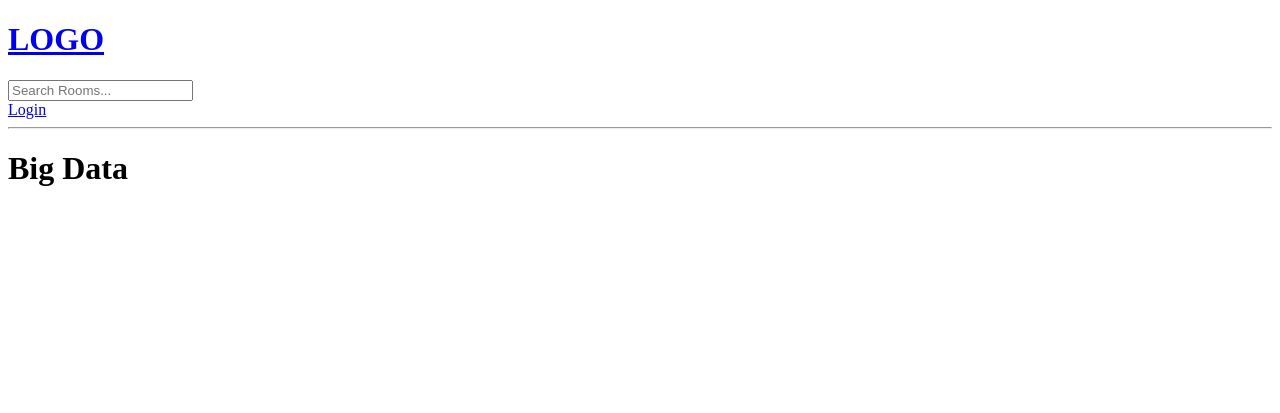
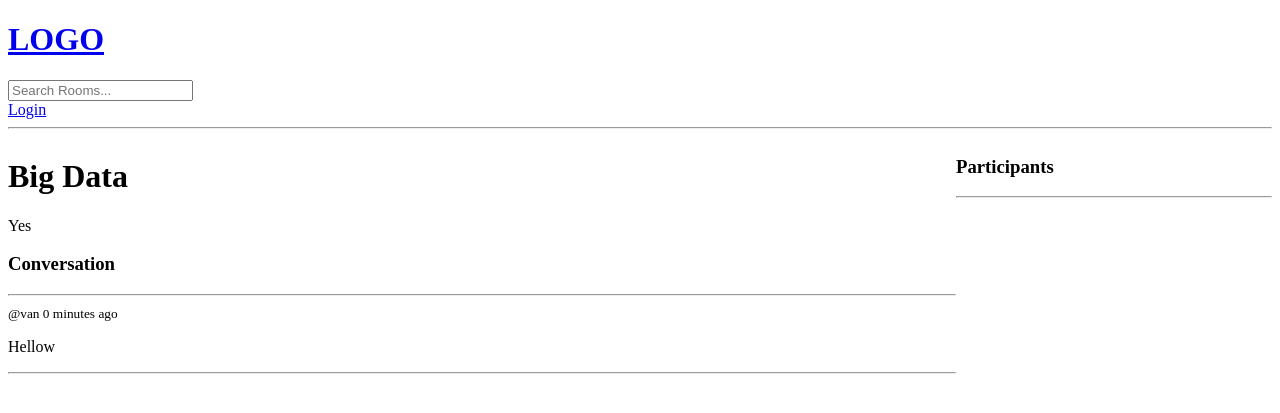
Before and after one commit to VanskieW/studybuddy, a Django app: page /room/5/ in a window 1280 px wide. Shown: the top 413 px of the page. Run offline with Django 4.2, Linux system fonts and the light colour scheme; data comes from the database, SQL or seed files in the repository; both versions use the stored data as it was after the commit.

Commit message:
posts and comments

```diff
--- a/StudyBuddy/settings.py
+++ b/StudyBuddy/settings.py
@@ -80,8 +80,8 @@ WSGI_APPLICATION = 'StudyBuddy.wsgi.application'
 DATABASES = {
     'default': {
         'ENGINE': 'django.db.backends.sqlite3',
-        'NAME': str(os.path.join(BASE_DIR, "db.sqlite3"))
-,
+        'NAME': BASE_DIR / 'db.sqlite3',
+
     }
 }
 
@@ -122,6 +122,7 @@ USE_TZ = True
 
 STATIC_URL = 'static/'
 
+
 # Default primary key field type
 # https://docs.djangoproject.com/en/4.0/ref/settings/#default-auto-field
 
--- a/base/models.py
+++ b/base/models.py
@@ -17,7 +17,7 @@ class Room(models.Model):
     topic = models.ForeignKey(Topic, on_delete=models.SET_NULL, null=True)
     name = models.CharField(max_length=200)
     description = models.TextField(null=True)
-    # participants =
+    participants = models.ManyToManyField(User, related_name='participants', blank=True)
     updated = models.DateTimeField(auto_now=True)
     created = models.DateTimeField(auto_now_add=True)
 
--- a/base/templates/base/rooms.html
+++ b/base/templates/base/rooms.html
@@ -2,6 +2,54 @@
 
 {% block content %}
 
-<h1>{{room.name}}</h1>
+<style>
+    .room-container{
+        display: grid;
+        grid-template-columns: 3fr 1fr;
+    }
+</style>
 
+<div class="room-container">
+    <div >
+        <h1>{{room.name}}</h1>
+
+        <p>{{room.description}}</p>
+
+        <div class="comment-wrapper">
+
+            <h3>Conversation</h3>
+            <hr>
+
+            {% for message in room_messages %}
+                <div>
+                    <small> @{{message.user}}  {{message.created|timesince}} ago </small>
+                    <p>{{message.body}}</p>
+                    <hr>
+                </div>
+
+
+            {% endfor %}
+
+        </div>
+
+        {% if request.user.is_authenticated %}
+        <div class="comment-form">
+            <form method="POST" action="">
+                {% csrf_token %}
+                <input type="text" name="body" placeholder="Write your message here...">
+
+                </input>
+
+            </form>
+
+        </div>
+        {% endif %}
+    </div>
+
+    <div>
+
+        <H3> Participants </H3>
+        <hr>
+    </div>
+</div>
 {% endblock %}
--- a/base/views.py
+++ b/base/views.py
@@ -2,7 +2,7 @@ from django.http import HttpResponse
 from django.shortcuts import render, redirect
 from django.contrib import messages
 from django.contrib.auth.decorators import login_required
-from .models import Room, Topic
+from .models import Room, Topic, Message
 from .forms import RoomForm
 from django.contrib.auth.forms import UserCreationForm
 from django.contrib.auth import login, authenticate, logout
@@ -82,9 +82,19 @@ def home(request):
 
 def room(request, pk):
 
-    room = None
+
     room = Room.objects.get(id=pk)
-    context = {'room': room}
+    room_messages = room.message_set.all().order_by('-created')
+
+    if request.method == 'POST':
+        message = Message.objects.create(
+            user = request.user,
+            room=room,
+            body=request.POST.get('body')
+        )
+        return redirect('room', pk=room.id)
+
+    context = {'room': room,'room_messages': room_messages}
     return render (request, 'base/rooms.html', context)
 
 @login_required(login_url='/login')
```
Also changed, not shown: base/migrations/0003_auto_20220213_1725.py (added), db.sqlite3.
